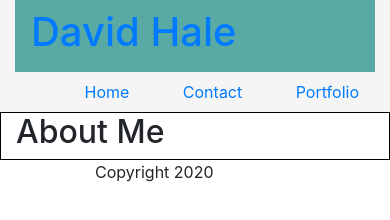
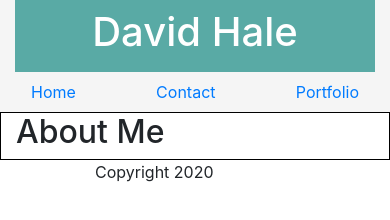
Before and after one commit to cloudflying87/Portfolio, a plain HTML site: page index.html in a window 390 px wide. Drawn offline with nearby package versions, Linux system fonts and the light colour scheme.

Commit message:
Added breakpoints and text positioning to lines 20 and 25 for more control across teh different screen sizes.

```diff
--- a/css/style.css
+++ b/css/style.css
@@ -0,0 +1,3 @@
+h1 {
+    color: white;
+}
--- a/index.html
+++ b/index.html
@@ -14,16 +14,16 @@
   <body>
     <div class="container">
       <div class="row" style="background-color: whitesmoke;">
-        <!-- Header with David Hale in blue -->
+        <!-- Header with David Hale -->
         <div class="col-12 col-sm-12 col-md-6 col-lg-4 ">
-          <nav class="navbar" style="background-color: #59aaa5; color: white;">
-            <h1><a href="index.html">David Hale</h1>
+          <nav class="navbar text-sm-center flex-sm-fill" style="background-color: #59aaa5; color: white;">
+            <h1 class="text-center flex-fill text-sm-center text-md-left text-lg-left">David Hale</h1>
           </nav>
         </div>
         <!-- Right side of table with navigation in it -->
-        <div class="col-12 col-sm-12 col-md-6 col-lg-8">
-          <nav class="navbar navbar-light">
-            <a href="index.html">Home</a>
+        <div class="col-12 ml-sm-auto col-sm-12 col-md-6 col-lg-8">
+          <nav class="navbar navbar-light text-center flex-fill text-sm-center text-md-right text-lg-right">
+            <a  href="index.html">Home</a>
             <a href="contact.html">Contact</a>
             <a href="portfolio.html">Portfolio</a>
           </nav>
```
